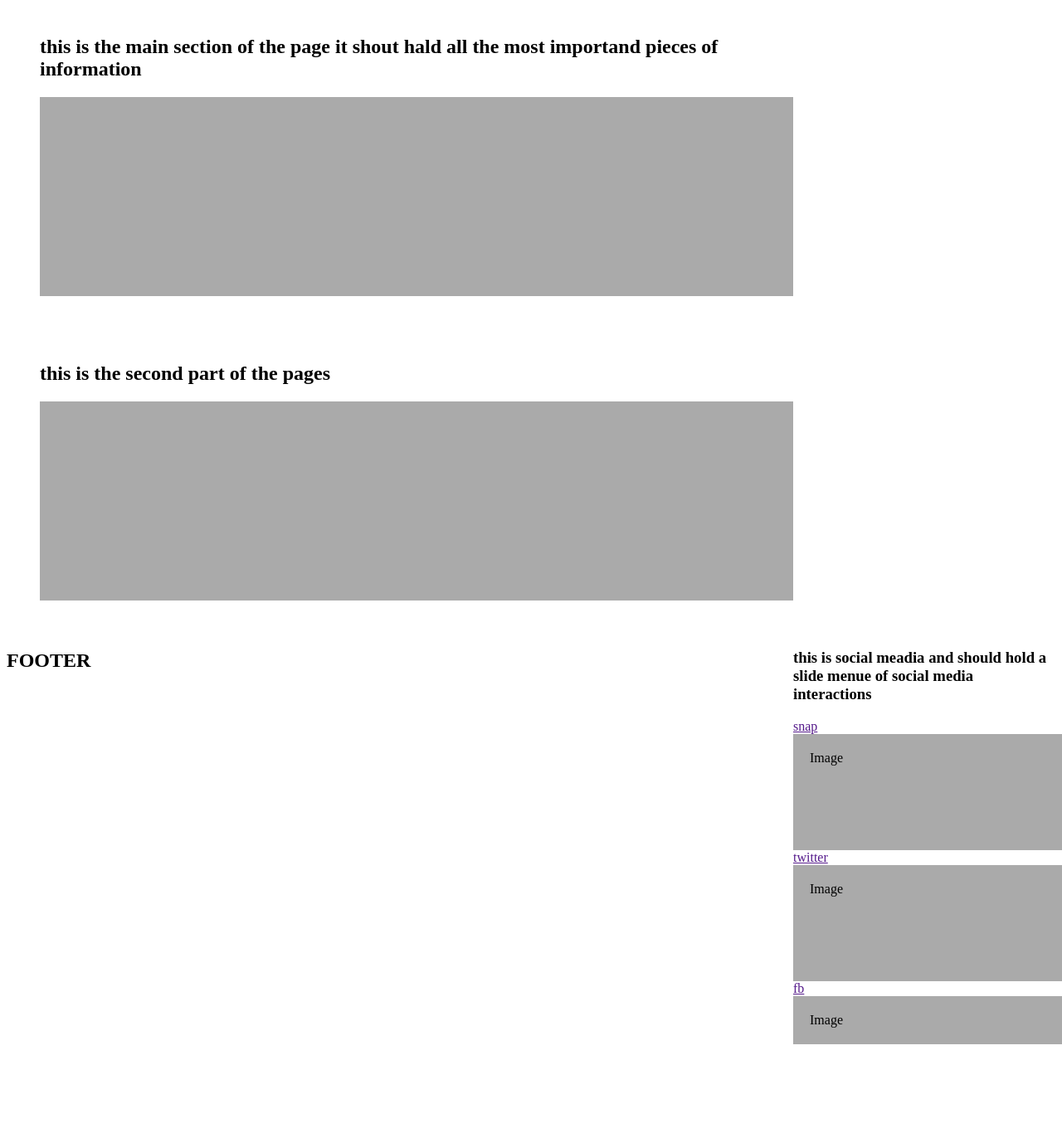
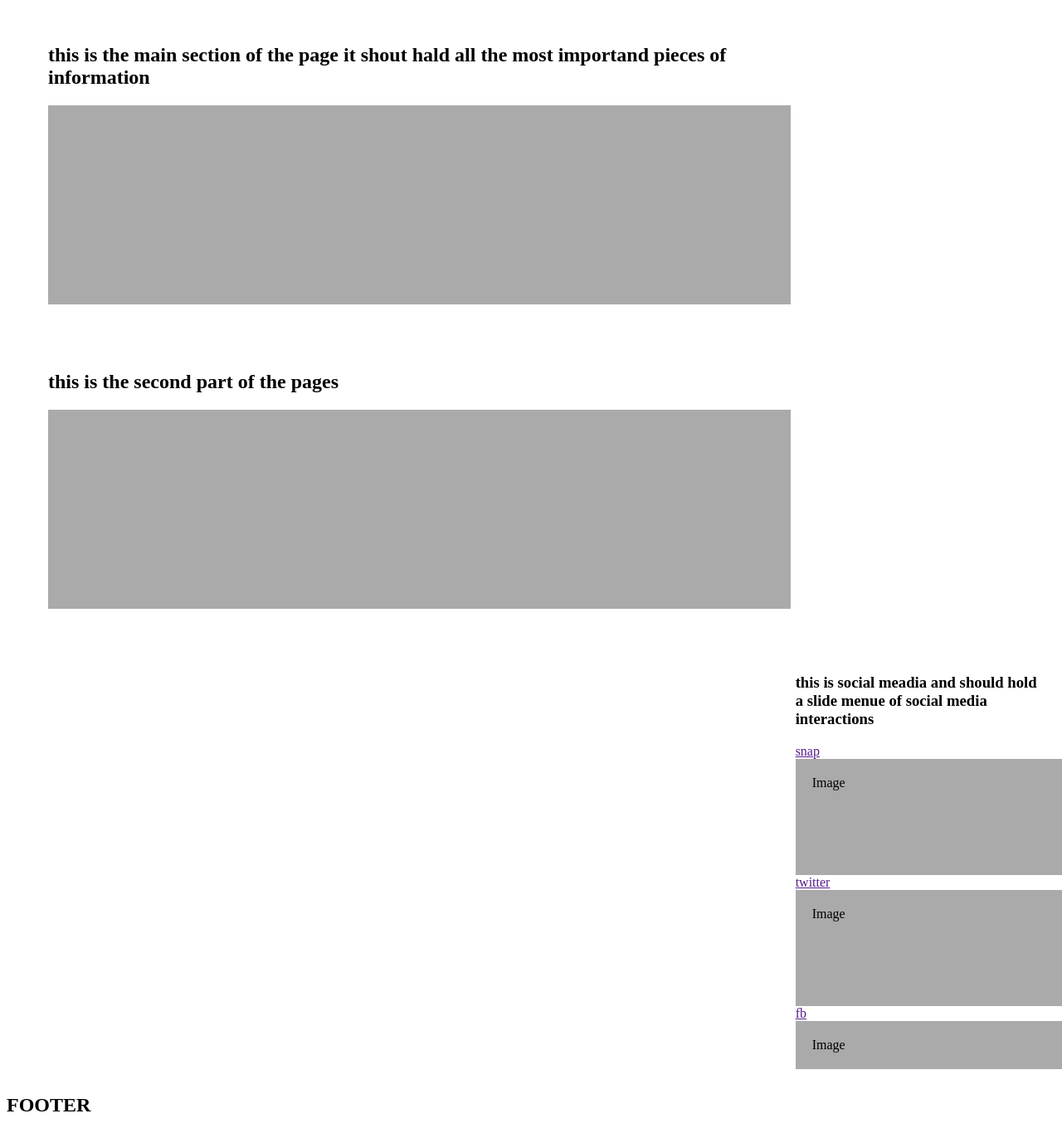
Before and after one commit to anotheruser1024/html, a plain HTML site: page index.html in a window 1280 px wide. Shown: the part 191-1557 px from the top of the page at 83% size. Before the commit the page ends 1450 px from the top, so only its background shows below. Drawn offline with Linux system fonts and the light colour scheme.

Commit message:
fixed social

```diff
--- a/style/style.css
+++ b/style/style.css
@@ -25,12 +25,14 @@
 }
 .left-colume {
 	float: left;
-	width: 75%;
+	width: 74%;
+	margin: 10px;
 	padding-right: 10px;
 }
 .right-colume{
 	float: right;
-	width: 25%;
+	width: 24%;
+	margin: 10px;
 	padding-left: 10px
 
 }
```
Also changed, not shown: index.html (+3 -2 lines).
